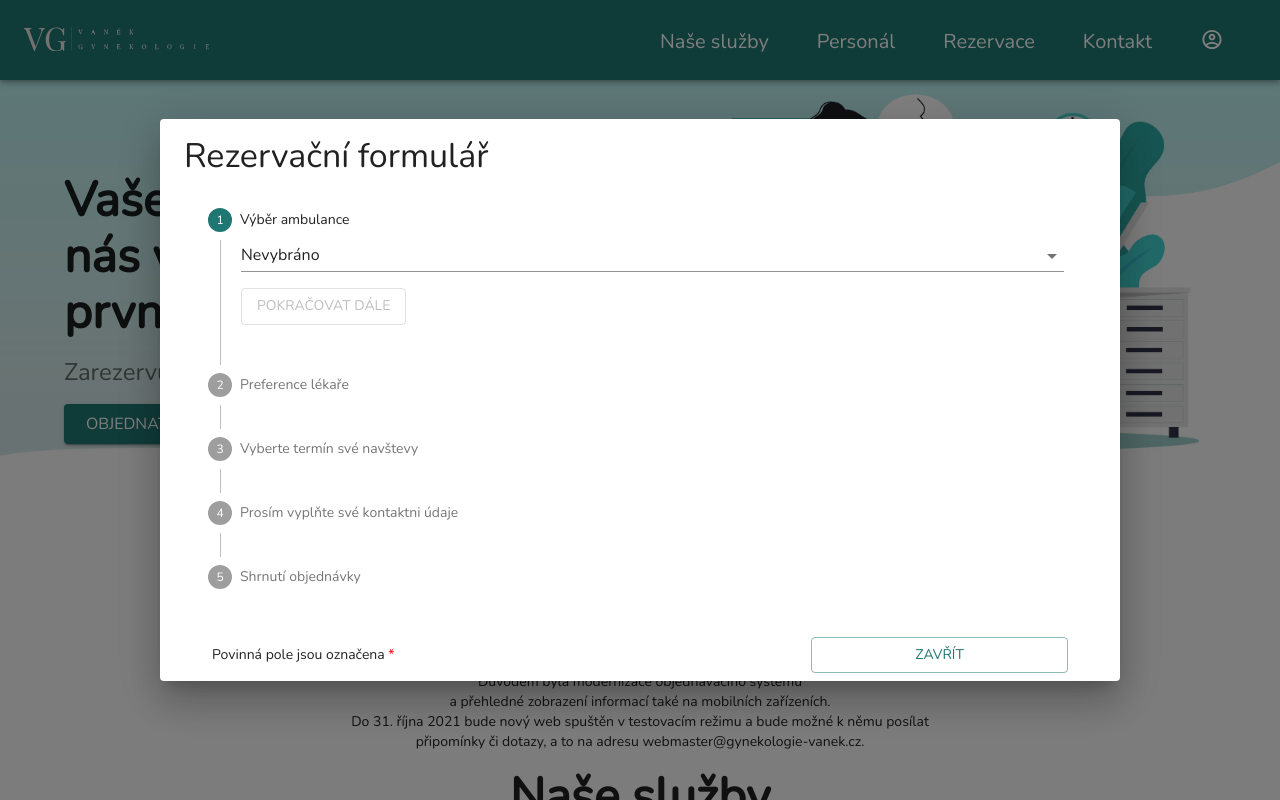
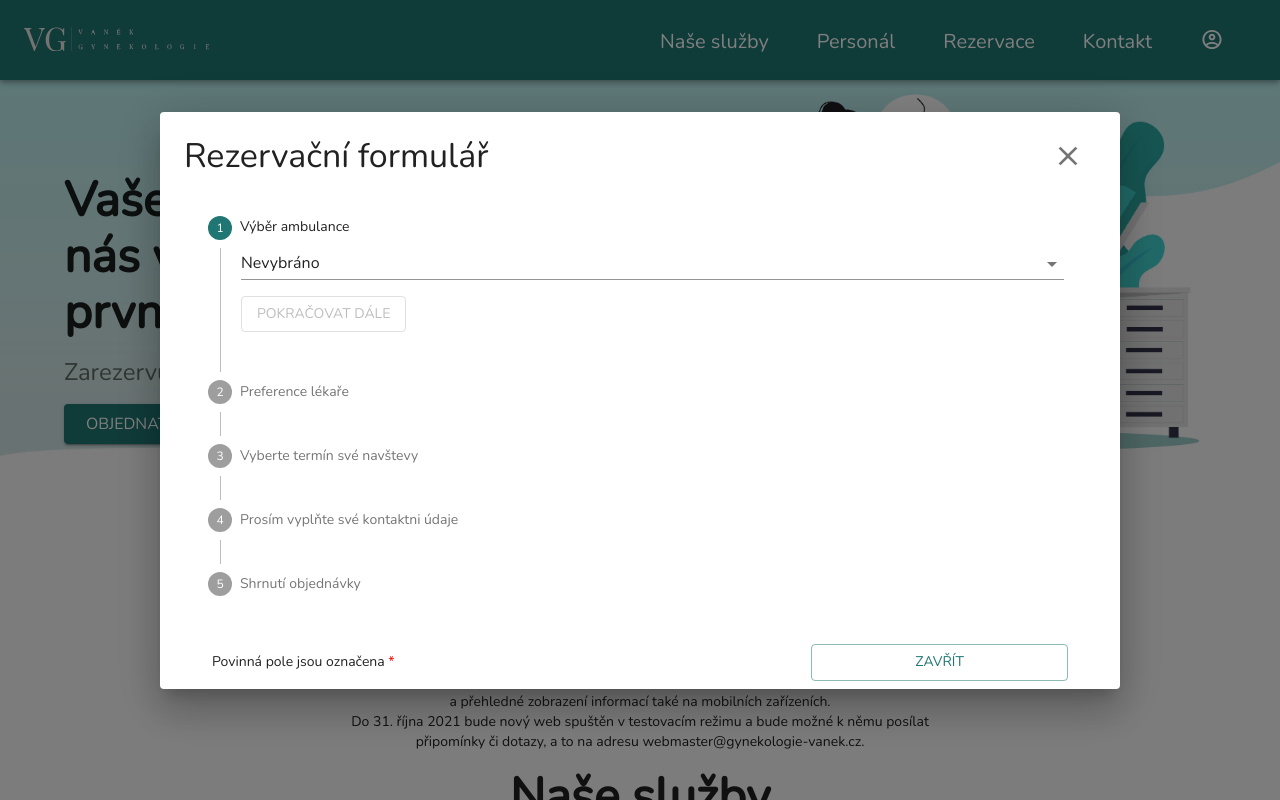
Before and after one commit to ejthbit/gyn, a React app: page / in a window 1280 px wide. Both pictures are taken after a click on the button "OBJEDNAT SE". Built offline with nearby package versions, Linux system fonts and the light colour scheme; no server answers.

Commit message:
Added CloseIcon to LandingpageReservationModal

```diff
--- a/src/api/config.js
+++ b/src/api/config.js
@@ -5,7 +5,6 @@ const axiosGynInstance = axios.create({
     baseURL: process.env.NODE_ENV !== 'production' ? process.env.API_URL : process.env.API_PROD_URL,
     timeout: 10000,
     headers: { 'Content-Type': 'application/json', ...(authHeader() && { Authorization: authHeader() }) },
-    withCredentials: true,
 })
 
 axiosGynInstance.interceptors.request.use(
--- a/src/components/LandingWelcome/LandingPageReservationModal.js
+++ b/src/components/LandingWelcome/LandingPageReservationModal.js
@@ -1,14 +1,27 @@
 import ReservationStepper from '@components/reservation/ReservationStepper'
-import { Button, Dialog, DialogActions, DialogContent, DialogTitle, makeStyles, Typography } from '@material-ui/core'
+import {
+    Box,
+    Button,
+    Dialog,
+    DialogActions,
+    DialogContent,
+    DialogTitle,
+    IconButton,
+    makeStyles,
+    Typography,
+} from '@material-ui/core'
+import { Close } from '@material-ui/icons'
+import { isMobile } from '@utilities/checkDeviceType'
 import PropTypes from 'prop-types'
 import React from 'react'
 
 const useStyles = makeStyles((theme) => ({
     title: {
-        [theme.breakpoints.down('sm')]: {
-            textAlign: 'center',
+        paddingBottom: 0,
+        '& svg': {
+            width: theme.spacing(4),
+            height: theme.spacing(4),
         },
-        paddingBottom: 0,
     },
     actions: {
         justifyContent: 'space-between',
@@ -35,7 +48,14 @@ const LandingPageReservationModal = ({ isOpen, onClose }) => {
         isOpen && (
             <Dialog maxWidth="md" open={isOpen} onClose={onClose} fullWidth>
                 <DialogTitle className={classes.title} disableTypography>
-                    <Typography variant="h4">Rezervační formulář</Typography>
+                    <Box display="flex" alignItems="center" justifyContent="center">
+                        <Box flexGrow={1}>{<Typography variant="h4">Rezervační formulář</Typography>}</Box>
+                        <Box alignSelf="flex-start">
+                            <IconButton onClick={onClose}>
+                                <Close />
+                            </IconButton>
+                        </Box>
+                    </Box>
                 </DialogTitle>
                 <DialogContent>
                     <ReservationStepper />
@@ -44,9 +64,11 @@ const LandingPageReservationModal = ({ isOpen, onClose }) => {
                     <Typography variant="body2">
                         Povinná pole jsou označena <span> *</span>
                     </Typography>
-                    <Button variant="outlined" onClick={onClose} color="primary">
-                        Zavřít
-                    </Button>
+                    {!isMobile && (
+                        <Button variant="outlined" onClick={onClose} color="primary">
+                            Zavřít
+                        </Button>
+                    )}
                 </DialogActions>
             </Dialog>
         )
--- a/src/constants/doctors.js
+++ b/src/constants/doctors.js
@@ -2,7 +2,7 @@
 const DOCTORS = {
     1: { doctorId: '1', name: 'MUDr. Miroslav Vaněk' },
     2: { doctorId: '2', name: 'MUDr. Jana Medvecká' },
-    3: { doctorId: '3', name: 'MUDr. Hana Vaňková - Sonografie' },
+    3: { doctorId: '3', name: 'MUDr. Jaroslav Vaněk' },
     default: { doctorId: '', name: 'žádný z lékařů' },
 }
 export default DOCTORS
```
